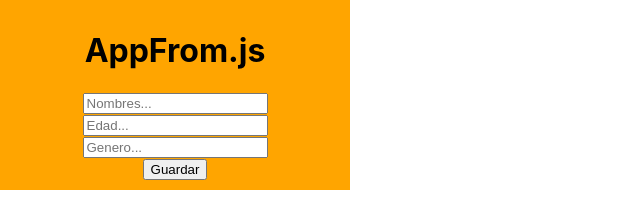
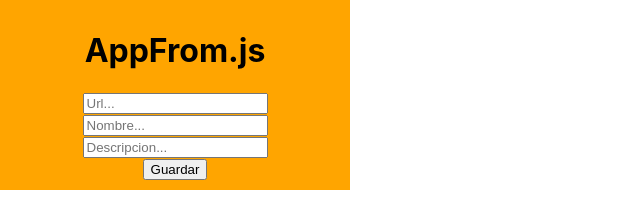
Before and after one commit to johAn12117/sitioreact24, a React (Create React App) app: page / in a window 1280 px wide. Shown: the top 208 px of the page, without its empty margins (0-640 px from the left). Built offline with nearby package versions, Linux system fonts and the light colour scheme.

Commit message:
V05 Se modifico Apps forms para guarda coleccion con el nombre de favoritos

```diff
--- a/src/App.js
+++ b/src/App.js
@@ -3,7 +3,7 @@ import AppForm from "./componente/AppForm";
 
 function App(){
   //////////////////READ///////////////////
-  const [idActual, setIdActual] = useState('');
+  const [idActual, setIdActual] = useState("");
   const [docsBD, setDocsBD] = useState([]);
   /////////////LECTURA A BD///////////////
   const fnRed = async () =>{
@@ -17,6 +17,7 @@ function App(){
   return(
     <div style={{background:"greenyellow", width:"350px"}}>
     <AppForm {...{idActual, setIdActual, fnRed}}/>
+
     </div>
     );
 };
--- a/src/componente/AppForm.js
+++ b/src/componente/AppForm.js
@@ -1,11 +1,11 @@
 
 import {collection, addDoc, updateDoc} from "firebase/firestore";
 import React,{useEffect, useState} from 'react';
-import firebase, { db } from './firebase';
+import firebase, { bd } from './firebase';
 
 const AppFrom = (props) => {
 
-    const camposRegistro ={nombre:"", edad:"", genero:""}
+    const camposRegistro ={url:"", nombre:"", descripcion:""}
     const [objeto, setObjeto] = useState(camposRegistro);
 
 
@@ -18,12 +18,12 @@ const AppFrom = (props) => {
     const controlSubmit = async (e) => {
         e.preventDefault();
 
-        if(props.idActual ===""){
+        if(props.idActual === ""){
 
             if(validarForm()){
-                addDoc(collection(db, 'persona'),objeto);
+                addDoc(collection(bd, 'favoritos'),objeto);
                 console.log('Se guardo...');
-                props.fnRead();
+
             }else{
                 console.log('No se guardo...');
             }
@@ -32,34 +32,34 @@ const AppFrom = (props) => {
         }
         setObjeto(camposRegistro);
 
-    }
+    };
     const validarForm = () => {
-        if(objeto.nombre==="" ||/^\s+$/.test(objeto.nombre)){
+        if(objeto.nombre==="" || /^\s+$/.test(objeto.nombre)){
             alert("Escriba nombres...");
             return false;
         }
         return true;
-    }
+    };
 
 
     return(
         <div style={{background:"orange", padding:"10px",textAlign:"center"}}>
         <h1>AppFrom.js</h1>
         <form onSubmit={controlSubmit}>
-            <input type="text" name="nombre" placeholder="Nombres..."
+            <input type="text" name="url" placeholder="Url..."
+            onChange={controlarEstadoCambio} value={objeto.url}/><br/>
+
+            <input type="text" name="nombre" placeholder="Nombre..."
             onChange={controlarEstadoCambio} value={objeto.nombre}/><br/>
 
-            <input type="text" name="edad" placeholder="Edad..."
-            onChange={controlarEstadoCambio} value={objeto.edad}/><br/>
-
-            <input type="text" name="genero" placeholder="Genero..."
-            onChange={controlarEstadoCambio} value={objeto.genero}/><br/>
+            <input type="text" name="descripcion" placeholder="Descripcion..."
+            onChange={controlarEstadoCambio} value={objeto.descripcion}/><br/>
 
             <button>
                 {props.idActual === ""? "Guardar" : "Actualizar"}
             </button>
         </form>
         </div>
-        );
+    )
 };
 export default AppFrom;
--- a/src/componente/firebase.js
+++ b/src/componente/firebase.js
@@ -10,5 +10,5 @@ const firebaseConfig = {
 };
 
 const app = initializeApp(firebaseConfig);
-export const db = getFirestore();
+export const bd = getFirestore();
 export default app;
```
